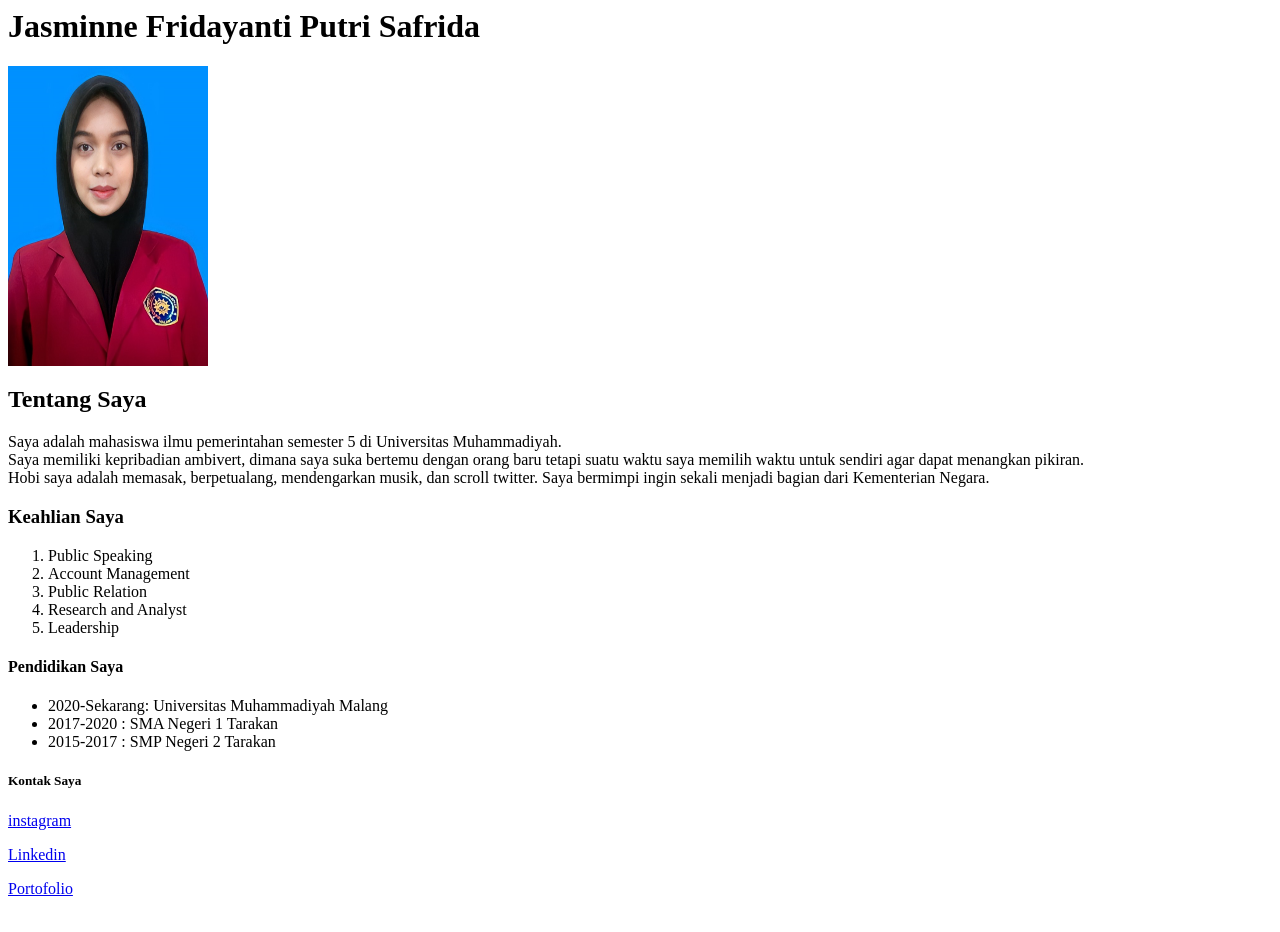
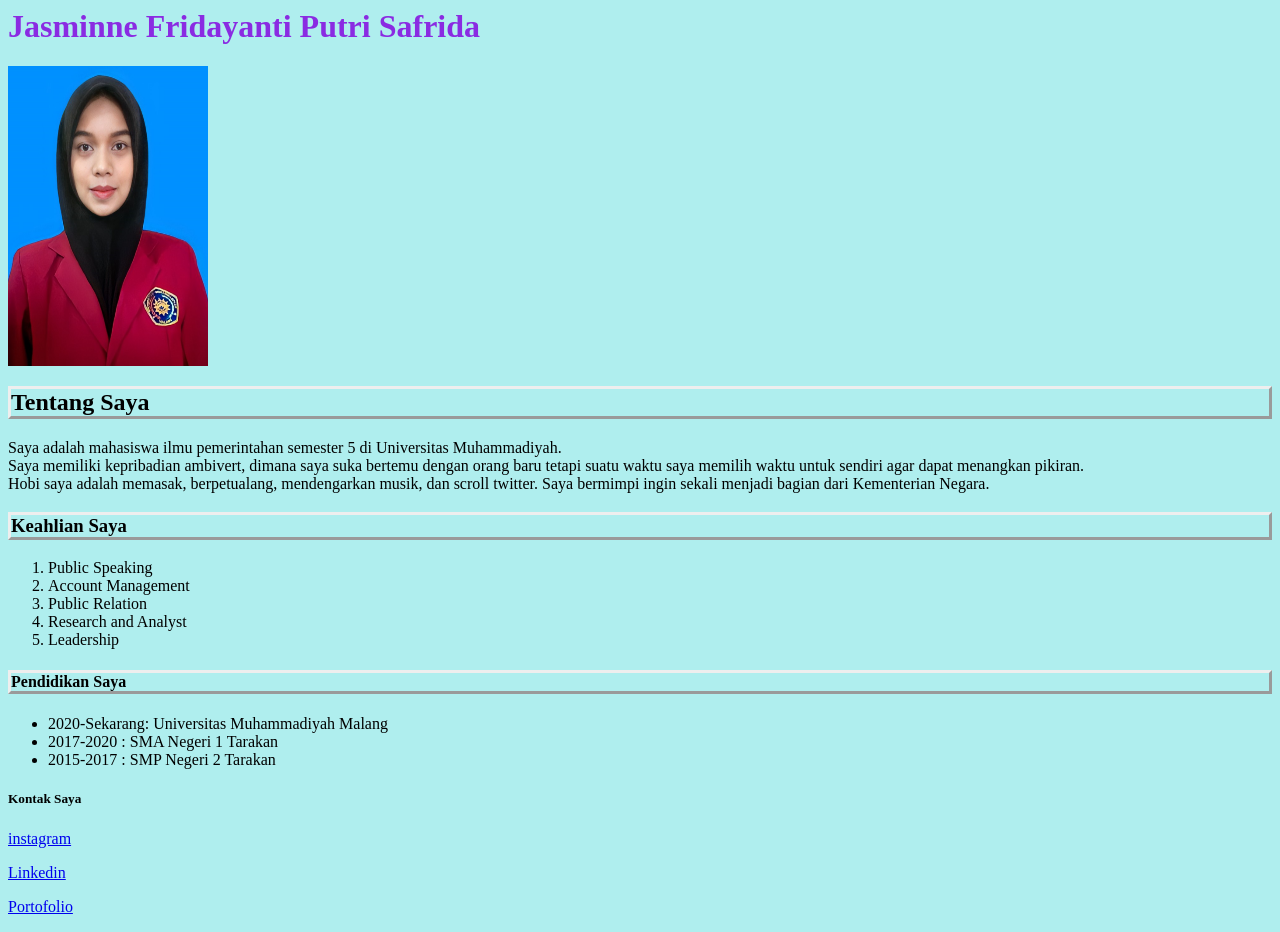
Before and after one commit to jasminevt/jasminevt.github.io, a plain HTML site: page Biodata.html in a window 1280 px wide. Drawn offline with Linux system fonts and the light colour scheme.

Commit message:
html_css

```diff
--- a/Biodata.html
+++ b/Biodata.html
@@ -1,11 +1,18 @@
 <html>
+    <head>
+        <meta charset="UTF-8">
+        <meta http-equiv="X-UA-Compatible" content="IE=edge">
+        <meta name="viewport" content="width=device-width, initial-scale=1.0">
+        <link rel="stylesheet" type="text/css" href="css/style.css">
+        <title>Document</title>
+    </head>
     <body>
-        <h1>Jasminne Fridayanti Putri Safrida</h1>
+        <h1 id="name">Jasminne Fridayanti Putri Safrida</h1>
             <img src="photo.png" alt="images"style="width:200px ; height: 300px;">
         <br>
-        <h2>Tentang Saya</h2>
+        <h2 id="desc">Tentang Saya</h2>
             <p align="justify"> Saya adalah mahasiswa ilmu pemerintahan semester 5 di Universitas Muhammadiyah. <br> Saya memiliki kepribadian ambivert, dimana saya suka bertemu dengan orang baru tetapi suatu waktu saya memilih waktu untuk sendiri agar dapat menangkan pikiran.<br> Hobi saya adalah memasak, berpetualang, mendengarkan musik, dan scroll twitter. Saya bermimpi ingin sekali menjadi bagian dari Kementerian Negara.</p>
-        <h3>Keahlian Saya</h3>
+        <h3 id="desc">Keahlian Saya</h3>
             <ol>
             <li>Public Speaking</li>
             <li>Account Management</li>
@@ -13,7 +20,7 @@
             <li>Research and Analyst</li>
             <li>Leadership</li>
             </ol>
-        <h4>Pendidikan Saya</h4>
+        <h4 id="desc">Pendidikan Saya</h4>
             <ul>
             <li>2020-Sekarang: Universitas Muhammadiyah Malang</li>
             <li>2017-2020    : SMA Negeri 1 Tarakan</li>
--- /dev/null
+++ b/css/style.css
@@ -0,0 +1,16 @@
+#name {
+    font-family: serif;
+    color: blueviolet;
+}
+
+body {
+    background-color: paleturquoise;
+}
+#desc {border-style: outset;}
+
+#judul {
+    font-family: monospace;
+    color:gray
+}
+table
+{width: 75%;}
```
Also changed, not shown: portofolio.html (+3 -2 lines).
